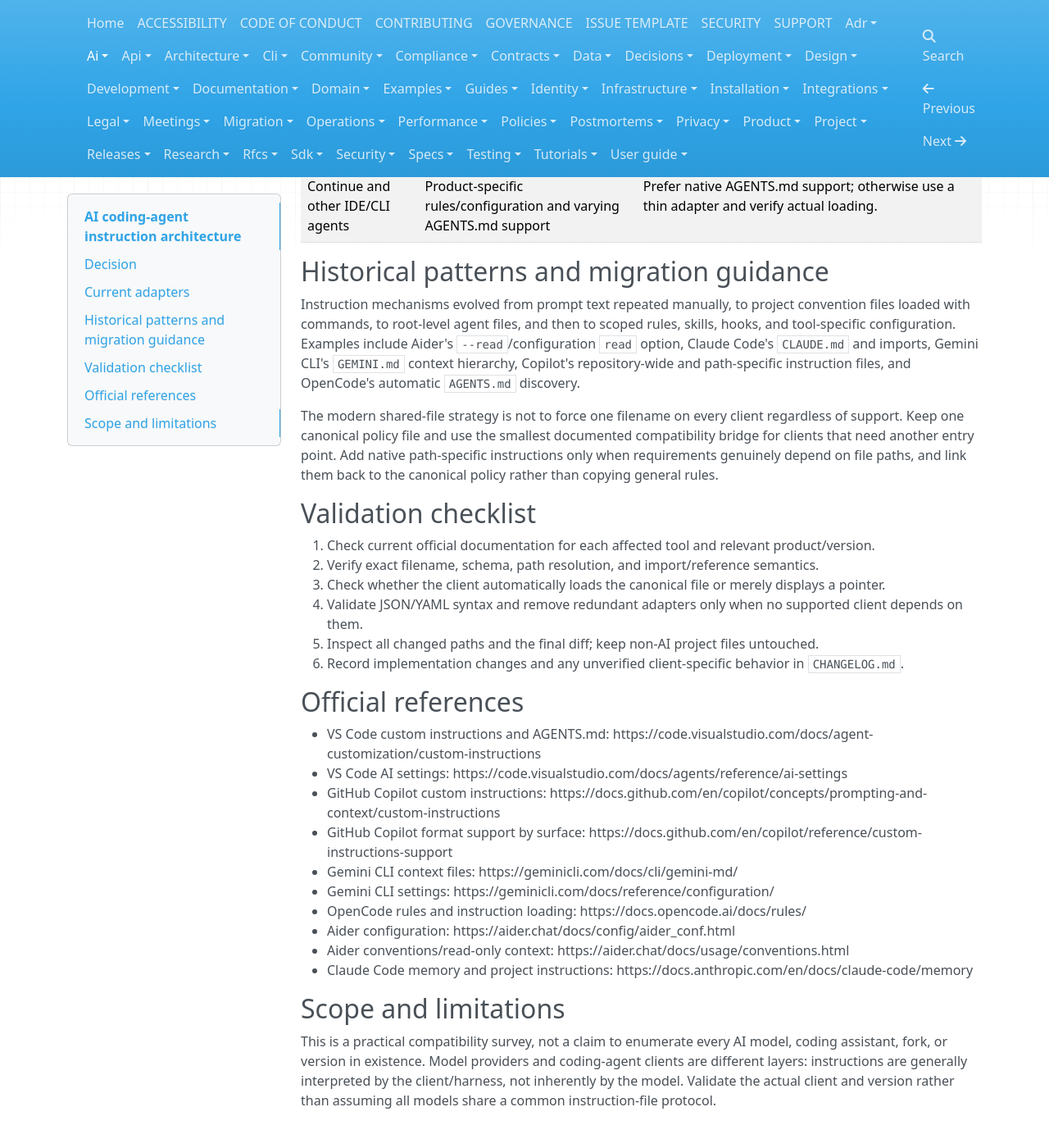
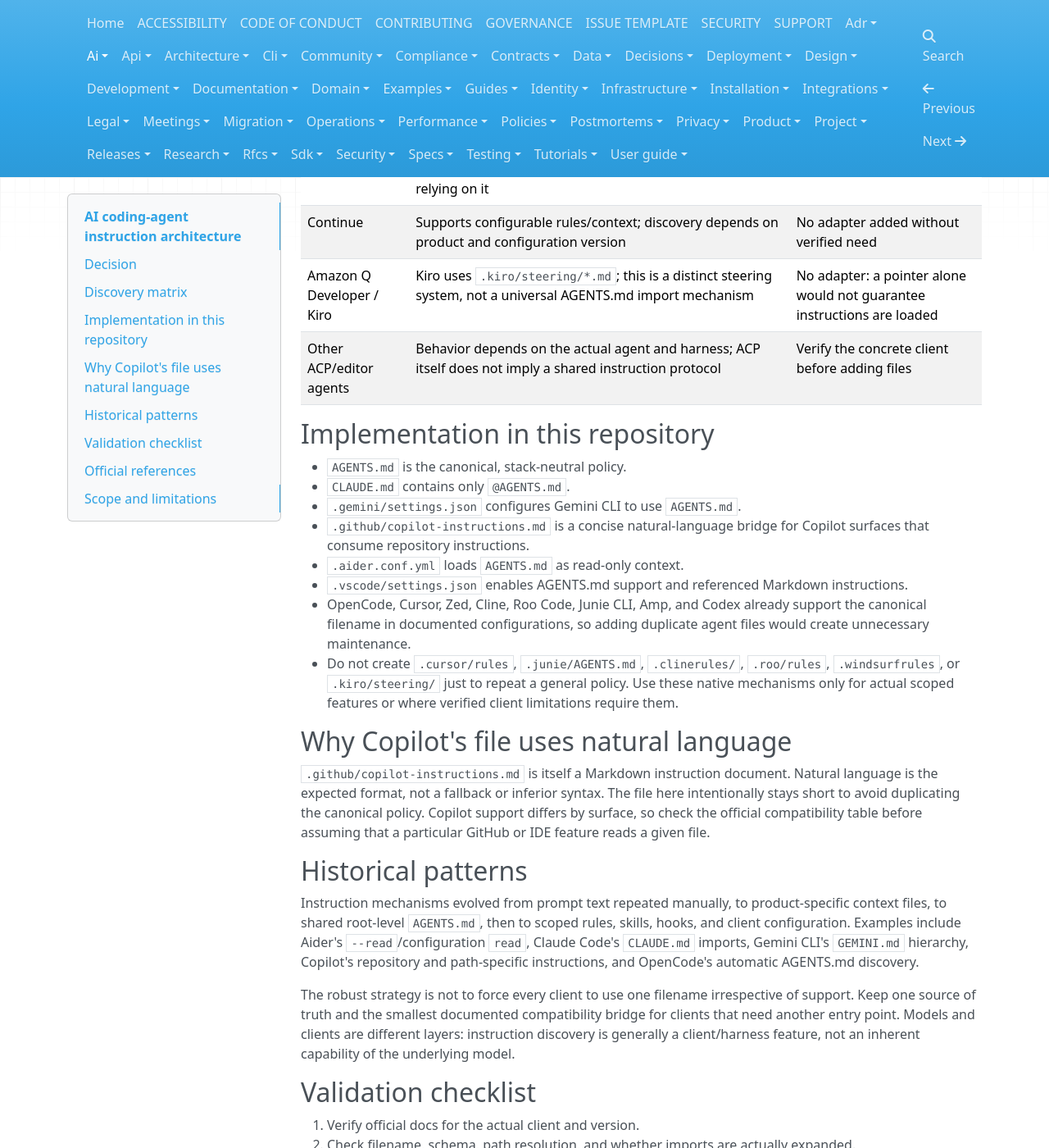
Before and after one commit to sandokanCat/.github, an MkDocs documentation site: the page built from docs/ai/AGENT_ARCHITECTURE.md, in a window 1280 px wide and 1400 px high, scrolled down 1503 px. Shown: the whole window at 82% size. Built offline with MkDocs 1.6.1, drawn with Linux system fonts in a browser that asks for light colours; nearby versions of some CDN libraries; some of the changed text lies outside the part shown.

Commit message:
docs: expand AI agent instruction compatibility survey

```diff
--- a/docs/ai/AGENT_ARCHITECTURE.md
+++ b/docs/ai/AGENT_ARCHITECTURE.md
@@ -1,59 +1,86 @@
 # AI coding-agent instruction architecture
 
-This document records the implementation choices for sharing one project instruction source across coding agents. Vendor products and configuration schemas evolve; verify official documentation before changing adapters.
+This document records how coding agents discover shared project instructions. Vendor schemas and capabilities evolve; verify official documentation before changing adapters.
 
 ## Decision
 
-- Canonical project-wide instructions live in the repository-root `AGENTS.md`.
-- Tool-specific files exist only where an agent requires a native discovery mechanism. They must be minimal adapters, not independent policy documents.
-- Do not assume every agent interprets Markdown links, `@file` syntax, or arbitrary settings identically. A reference is not equivalent to automatic inclusion unless documented.
-- Path-scoped rules are exceptions for genuinely file-specific constraints, not a second home for general policy. This repository currently has no active path-specific AI rules.
-- Load detailed documentation from `docs/` on demand. Do not put the entire documentation tree in every prompt.
+- Canonical project-wide instructions live in root `AGENTS.md`.
+- Add tool-specific files only when a client needs a native discovery mechanism. Keep them as minimal adapters, never duplicate policy.
+- A Markdown link, an `@file` import, and a settings option are different mechanisms. A pointer is not automatic inclusion unless the client documents and supports it.
+- Path-scoped rules are for genuinely file-specific constraints, not a second home for general policy.
+- Load detailed `docs/` content on demand instead of injecting the whole documentation tree into every prompt.
 
-## Current adapters
+## Discovery matrix
 
-| Tool | Native discovery mechanism | Implementation |
+| Agent/client | Native discovery and implementation | Need an adapter here? |
 |---|---|---|
-| OpenAI Codex and compatible AGENTS.md agents | Root `AGENTS.md`, with nested files for scoped rules | Read root `AGENTS.md` directly; no duplicate adapter is needed. |
-| VS Code Local agent harness | Root `AGENTS.md` via `chat.useAgentsMdFile` | Enable the setting; this setting applies to the Local harness, not all Copilot sessions. |
-| GitHub Copilot | `.github/copilot-instructions.md`; AGENTS.md support varies by feature/surface | Keep a short adapter directing the agent to root `AGENTS.md`. Copilot surfaces do not all support the same instruction formats. |
-| Claude Code | Root `CLAUDE.md`; supports importing Markdown files with `@path` | Root `CLAUDE.md` contains only `@AGENTS.md`. |
-| Gemini CLI | Context files default to `GEMINI.md`; `context.fileName` can select another filename | Configure `.gemini/settings.json` with `context.fileName: "AGENTS.md"`; no duplicate GEMINI.md policy. |
-| OpenCode | Root `AGENTS.md` is discovered automatically; `instructions` can add other files | Use the root file. Do not place a project adapter under `.config/opencode/`, which is configuration storage rather than the project-root instruction location. OpenCode does not automatically interpret arbitrary `@file` references in AGENTS.md. |
-| Aider | `.aider.conf.yml` supports a `read` list of read-only context files | Configure `read: [AGENTS.md]`. |
-| Cursor | Project rules under `.cursor/rules`; AGENTS.md support depends on current product/version | Prefer native AGENTS.md discovery where supported; add a minimal adapter only if the target version requires it. |
-| Windsurf | `.windsurfrules` historically; newer versions support scoped rule files | Verify installed version before adding an adapter. Do not add duplicate rules speculatively. |
-| Cline / Roo Code | Project instructions and custom rule files, with support varying by product/version | Verify current settings and discovery behavior before adding a compatibility file. |
-| Continue and other IDE/CLI agents | Product-specific rules/configuration and varying AGENTS.md support | Prefer native AGENTS.md support; otherwise use a thin adapter and verify actual loading. |
+| OpenAI Codex CLI | Root `AGENTS.md`; nested files can scope instructions | No |
+| Amp | Root/parent/subtree `AGENTS.md`; `@file` references supported | No |
+| Claude Code | Current versions support root `AGENTS.md`, but an applicable `CLAUDE.md` can take precedence. Direct AGENTS support requires v2.1.277+; older versions need a `CLAUDE.md` import | Yes: root `CLAUDE.md` imports `@AGENTS.md` for compatibility |
+| Gemini CLI | Defaults to `GEMINI.md`; `.gemini/settings.json` can set `context.fileName` to `AGENTS.md` | Yes: existing settings file |
+| GitHub Copilot | Support differs by surface. Repository instructions use `.github/copilot-instructions.md`; Copilot coding agent and CLI also support AGENTS.md in documented cases | Keep the minimal repository instructions bridge for broad surface compatibility |
+| VS Code Local agent harness | Can load root `AGENTS.md` with `chat.useAgentsMdFile`; `chat.includeReferencedInstructions` follows Markdown-linked instruction files | Existing settings enable both; not a guarantee for every Copilot surface |
+| OpenCode | Discovers root `AGENTS.md` automatically | No; do not put a redundant instruction file in `.config/opencode/` |
+| Aider | Supports read-only context files through `read` in `.aider.conf.yml` | Yes: existing config |
+| Cursor | Reads root and nested `AGENTS.md`; `.cursor/rules/*.mdc` is an alternative for scoped rules | No |
+| Zed Agent | Searches known formats including `AGENTS.md`, `CLAUDE.md`, `.github/copilot-instructions.md` and legacy rule filenames | No |
+| Cline | Supports root `AGENTS.md` alongside its native `.clinerules/` and `.cline/rules/` formats | No |
+| Roo Code | Loads root `AGENTS.md` by default; `AGENT.md` is a fallback | No |
+| JetBrains Junie CLI | Reads root `AGENTS.md`; also supports `.junie/AGENTS.md` and legacy guideline formats | No |
+| Windsurf | Has native rules formats; exact AGENTS.md behavior depends on product/version and should be verified before relying on it | No adapter added without verified need |
+| Continue | Supports configurable rules/context; discovery depends on product and configuration version | No adapter added without verified need |
+| Amazon Q Developer / Kiro | Kiro uses `.kiro/steering/*.md`; this is a distinct steering system, not a universal AGENTS.md import mechanism | No adapter: a pointer alone would not guarantee instructions are loaded |
+| Other ACP/editor agents | Behavior depends on the actual agent and harness; ACP itself does not imply a shared instruction protocol | Verify the concrete client before adding files |
 
-## Historical patterns and migration guidance
+## Implementation in this repository
 
-Instruction mechanisms evolved from prompt text repeated manually, to project convention files loaded with commands, to root-level agent files, and then to scoped rules, skills, hooks, and tool-specific configuration. Examples include Aider's `--read`/configuration `read` option, Claude Code's `CLAUDE.md` and imports, Gemini CLI's `GEMINI.md` context hierarchy, Copilot's repository-wide and path-specific instruction files, and OpenCode's automatic `AGENTS.md` discovery.
+- `AGENTS.md` is the canonical, stack-neutral policy.
+- `CLAUDE.md` contains only `@AGENTS.md`.
+- `.gemini/settings.json` configures Gemini CLI to use `AGENTS.md`.
+- `.github/copilot-instructions.md` is a concise natural-language bridge for Copilot surfaces that consume repository instructions.
+- `.aider.conf.yml` loads `AGENTS.md` as read-only context.
+- `.vscode/settings.json` enables AGENTS.md support and referenced Markdown instructions.
+- OpenCode, Cursor, Zed, Cline, Roo Code, Junie CLI, Amp, and Codex already support the canonical filename in documented configurations, so adding duplicate agent files would create unnecessary maintenance.
+- Do not create `.cursor/rules`, `.junie/AGENTS.md`, `.clinerules/`, `.roo/rules`, `.windsurfrules`, or `.kiro/steering/` just to repeat a general policy. Use these native mechanisms only for actual scoped features or where verified client limitations require them.
 
-The modern shared-file strategy is not to force one filename on every client regardless of support. Keep one canonical policy file and use the smallest documented compatibility bridge for clients that need another entry point. Add native path-specific instructions only when requirements genuinely depend on file paths, and link them back to the canonical policy rather than copying general rules.
+## Why Copilot's file uses natural language
+
+`.github/copilot-instructions.md` is itself a Markdown instruction document. Natural language is the expected format, not a fallback or inferior syntax. The file here intentionally stays short to avoid duplicating the canonical policy. Copilot support differs by surface, so check the official compatibility table before assuming that a particular GitHub or IDE feature reads a given file.
+
+## Historical patterns
+
+Instruction mechanisms evolved from prompt text repeated manually, to product-specific context files, to shared root-level `AGENTS.md`, then to scoped rules, skills, hooks, and client configuration. Examples include Aider's `--read`/configuration `read`, Claude Code's `CLAUDE.md` imports, Gemini CLI's `GEMINI.md` hierarchy, Copilot's repository and path-specific instructions, and OpenCode's automatic AGENTS.md discovery.
+
+The robust strategy is not to force every client to use one filename irrespective of support. Keep one source of truth and the smallest documented compatibility bridge for clients that need another entry point. Models and clients are different layers: instruction discovery is generally a client/harness feature, not an inherent capability of the underlying model.
 
 ## Validation checklist
 
-1. Check current official documentation for each affected tool and relevant product/version.
-2. Verify exact filename, schema, path resolution, and import/reference semantics.
-3. Check whether the client automatically loads the canonical file or merely displays a pointer.
-4. Validate JSON/YAML syntax and remove redundant adapters only when no supported client depends on them.
-5. Inspect all changed paths and the final diff; keep non-AI project files untouched.
-6. Record implementation changes and any unverified client-specific behavior in `CHANGELOG.md`.
+1. Verify official docs for the actual client and version.
+2. Check filename, schema, path resolution, and whether imports are actually expanded.
+3. Validate JSON/YAML syntax.
+4. Confirm the adapter does not duplicate or conflict with `AGENTS.md`.
+5. Review changed paths and final diff; keep unrelated files untouched.
+6. Record changes and unresolved compatibility questions in `CHANGELOG.md`.
 
 ## Official references
 
-- VS Code custom instructions and AGENTS.md: https://code.visualstudio.com/docs/agent-customization/custom-instructions
-- VS Code AI settings: https://code.visualstudio.com/docs/agents/reference/ai-settings
-- GitHub Copilot custom instructions: https://docs.github.com/en/copilot/concepts/prompting-and-context/custom-instructions
-- GitHub Copilot format support by surface: https://docs.github.com/en/copilot/reference/custom-instructions-support
+- Claude Code memory and project instructions: https://docs.anthropic.com/en/docs/claude-code/memory
 - Gemini CLI context files: https://geminicli.com/docs/cli/gemini-md/
 - Gemini CLI settings: https://geminicli.com/docs/reference/configuration/
-- OpenCode rules and instruction loading: https://docs.opencode.ai/docs/rules/
+- GitHub Copilot custom instructions: https://docs.github.com/en/copilot/concepts/prompting-and-context/custom-instructions
+- GitHub Copilot support by surface: https://docs.github.com/en/copilot/reference/custom-instructions-support
+- VS Code custom instructions: https://code.visualstudio.com/docs/agent-customization/custom-instructions
+- VS Code AI settings: https://code.visualstudio.com/docs/agents/reference/ai-settings
+- OpenCode rules: https://docs.opencode.ai/docs/rules/
 - Aider configuration: https://aider.chat/docs/config/aider_conf.html
-- Aider conventions/read-only context: https://aider.chat/docs/usage/conventions.html
-- Claude Code memory and project instructions: https://docs.anthropic.com/en/docs/claude-code/memory
+- Cursor rules and AGENTS.md: https://cursor.com/docs/rules
+- Zed instructions: https://zed.dev/docs/ai/instructions
+- Cline rules: https://docs.cline.bot/customization/cline-rules
+- Roo Code custom instructions: https://docs.roocode.com/features/custom-instructions
+- JetBrains Junie guidelines: https://junie.jetbrains.com/docs/guidelines-and-memory.html
+- Amp AGENTS.md: https://ampcode.com/docs/customize/agents-md
+- AWS Agent Toolkit rules files: https://docs.aws.amazon.com/agent-toolkit/latest/userguide/rules-files.html
 
 ## Scope and limitations
 
-This is a practical compatibility survey, not a claim to enumerate every AI model, coding assistant, fork, or version in existence. Model providers and coding-agent clients are different layers: instructions are generally interpreted by the client/harness, not inherently by the model. Validate the actual client and version rather than assuming all models share a common instruction-file protocol.
+This is a practical survey of widely used and emerging coding agents, not an exhaustive inventory of every model, IDE plugin, fork, and release. Product support can change quickly. Do not add compatibility files based only on a historical convention or a marketing claim; verify current discovery behavior for the target client.
```
Also changed, not shown: CHANGELOG.md (+10 -7 lines).
